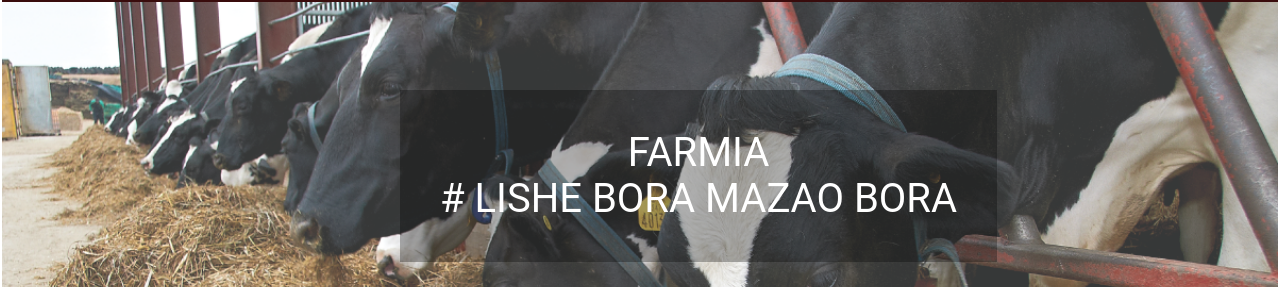
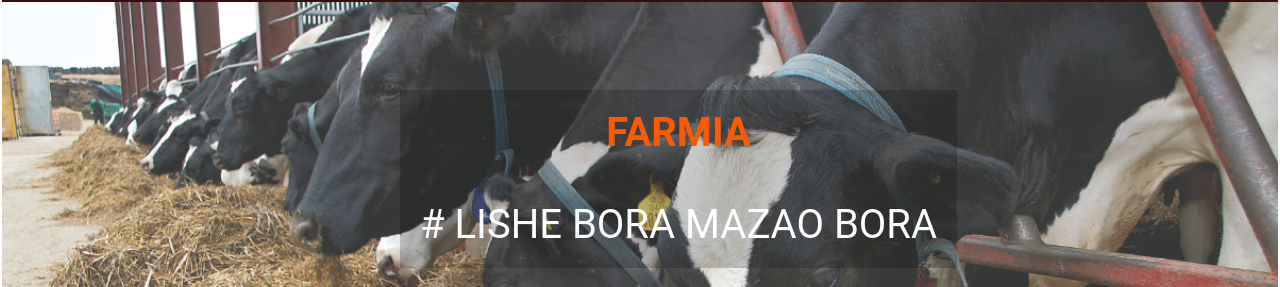
Before and after one commit to 96lauren/farmiaweb, a plain HTML site: page index.html in a window 1280 px wide. Shown: the part 110-397 px from the top of the page. Drawn offline with nearby package versions, Linux system fonts and the light colour scheme; a script that the page names is missing.

Commit message:
added logo to title

```diff
--- a/index.html
+++ b/index.html
@@ -4,6 +4,7 @@
     <meta charset="utf-8" />
     <meta http-equiv="X-UA-Compatible" content="IE=edge">
     <title>farmia</title>
+    <link rel="icon" type="image/png" href="flogo2.png">
     <meta name="viewport" content="width=device-width, initial-scale=1">
     <script src="https://ajax.googleapis.com/ajax/libs/jquery/3.3.1/jquery.min.js"></script>
     <link href="https://fonts.googleapis.com/css?family=Raleway" rel="stylesheet">
@@ -31,9 +32,10 @@
         </header>
 
         <div class="images"> <img src="cow-feeding.png" alt="cow" style="width:100%; position: relative;   ">
-              <p style="position:absolute; margin: 0 auto; top:200px;left:400px;background:rgba(0,0,0,0.3);color:
-              #fff; padding: 40px;font-size:40px; text-align: center">
-                 FARMIA <br>
+              <p style="position:absolute; margin: 0 auto; top:200px;left:400px;background:rgba(0,0,0,0.2);color:
+              #fff; padding: 20px;font-size:40px; text-align: center">
+                <strong style="color:rgb(251, 90,3);"> FARMIA</strong> <br> <br>
+
                 # LISHE BORA MAZAO BORA</p>
               <img src="google.png" alt="google" style="position:absolute;top:400px;left:550px;height: 100px;">
         </div>
```
Also changed, not shown: flogo2.png (added).
